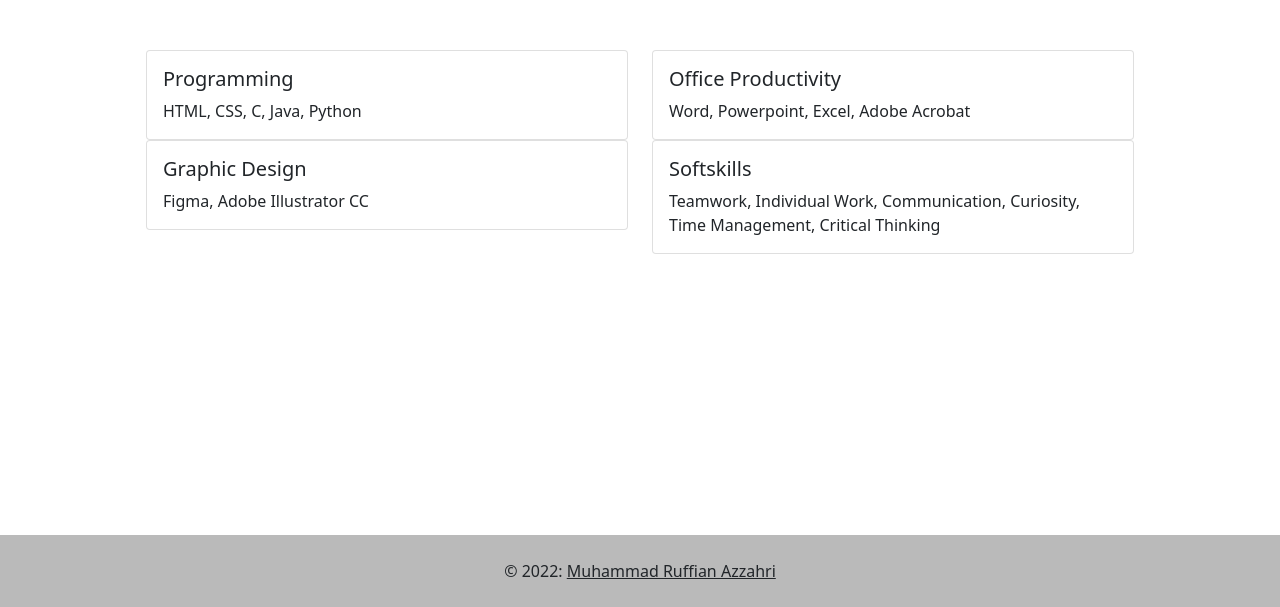
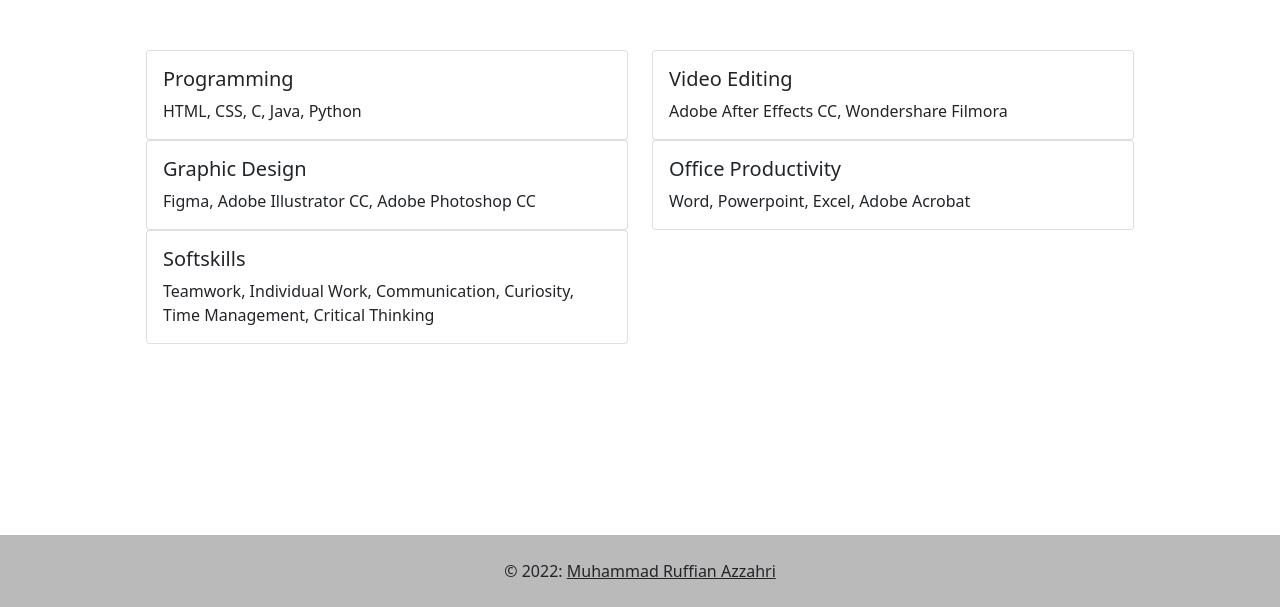
Before and after one commit to ruffianazzahri/portfolio, a plain HTML site: page skills.html in a window 1280 px wide. Shown: the part 193-800 px from the top of the page. Drawn offline with nearby package versions, Linux system fonts and the light colour scheme.

Commit message:
Add files via upload

```diff
--- a/skills.html
+++ b/skills.html
@@ -51,19 +51,27 @@
             </div>
           </div>
         </div>
+        <div class="col-sm-6">
+          <div class="card">
+            <div class="card-body">
+              <h5 class="card-title">Video Editing</h5>
+              <p class="card-text">Adobe After Effects CC, Wondershare Filmora</p>
+            </div>
+          </div>
+        </div>
+        <div class="col-sm-6">
+          <div class="card">
+            <div class="card-body">
+              <h5 class="card-title">Graphic Design</h5>
+              <p class="card-text">Figma, Adobe Illustrator CC, Adobe Photoshop CC</p>
+            </div>
+          </div>
+        </div>
           <div class="col-sm-6">
             <div class="card">
               <div class="card-body">
                 <h5 class="card-title">Office Productivity</h5>
                 <p class="card-text">Word, Powerpoint, Excel, Adobe Acrobat</p>
-              </div>
-            </div>
-          </div>
-          <div class="col-sm-6">
-            <div class="card">
-              <div class="card-body">
-                <h5 class="card-title">Graphic Design</h5>
-                <p class="card-text">Figma, Adobe Illustrator CC</p>
               </div>
             </div>
           </div>
```
